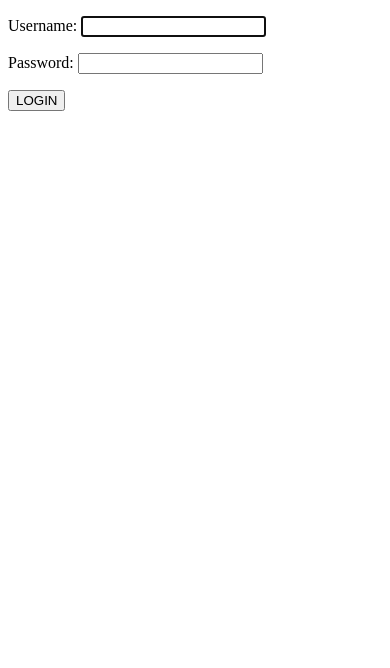
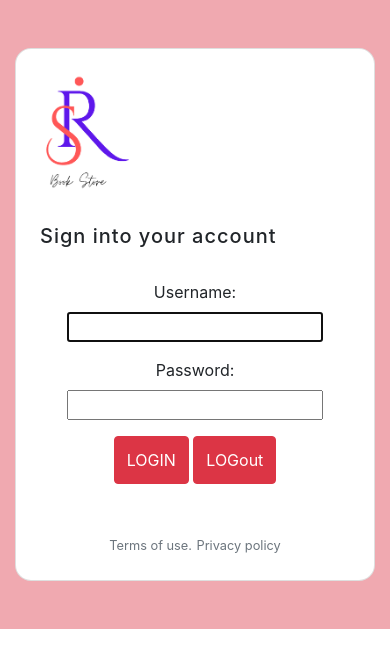
Before and after one commit to salmarazzaq/django-lib, a Django app: page /accounts/login/ in a window 390 px wide. Shown: the top 668 px of the page. Run offline with Django 3.2, Linux system fonts and the light colour scheme; parts of the project's set-up code (start-up, migrations or seed data) failed here and were passed over; some libraries are stand-ins or nearby versions.

Commit message:
Your commit message here

```diff
--- a/library/urls.py
+++ b/library/urls.py
@@ -19,27 +19,25 @@ from django.contrib import admin
 from django.urls import path,include
 from .feed import LatestEntriesFeed
 from management import views
+
+
 urlpatterns = [
 
     path('admin/', admin.site.urls),
     path('', views.index, name='index'),
     path('book/', views.BookListView, name='book'),
-    path('student/booklist', views.student_BookListView, name='bookstudent'),
+    path('book/issue', views.book_issue, name='book_issue'),
+    path('book/<int:pk>/requestissue/', views.student_request_issue, name='requestissue'),
     path('book/<int:pk>', views.BookDetailview, name='bookdetail'),
     path('book/create/', views.BookCreate, name='bookcreate'),
     path('book/<int:pk>/update/', views.BookUpdate, name='bookupdate'),
     path('book/<int:pk>/delete/', views.BookDelete, name='bookdelete'),
-
     path('student/<int:pk>/delete/', views.StudentDelete, name='studentdelete'),
     path('student/create/', views.StudentCreate, name='studentcreate'),
     path('student<int:pk>/update/', views.StudentUpdate, name='studentupdate'),
     path('student/<int:pk>', views.StudentDetail, name='studentdetail'),
     path('student/', views.StudentList, name='studentlist'),
-
-    path('book/<int:pk>/requestissue/', views.student_request_issue, name='requestissue'),
-
     path('feed/', LatestEntriesFeed(), name='feed'),
-
     path('rating/<int:pk>/update/', views.RatingUpdate, name='ratingupdate'),
     path('rating/<int:pk>/delete/', views.RatingDelete, name='ratingdelete'),
 
@@ -48,6 +46,4 @@ urlpatterns += [
     path('accounts/', include('django.contrib.auth.urls')),
 
 ]
-if settings.DEBUG:
-    urlpatterns += static(settings.MEDIA_URL,
-                          document_root=settings.MEDIA_ROOT)
+urlpatterns += static(settings.MEDIA_URL, document_root=settings.MEDIA_ROOT)
--- a/management/forms.py
+++ b/management/forms.py
@@ -14,7 +14,6 @@ class IssueForm(forms.ModelForm):
         model = Issue
         exclude = ['issue_date', 'return_date']
 
-
 class StudentForm(forms.ModelForm):
     class Meta:
         model = Student
--- a/management/models.py
+++ b/management/models.py
@@ -2,7 +2,8 @@ from django.db import models
 from django.contrib.auth.models import User
 from django.urls import reverse
 from django.db.models.signals import post_save
-
+import datetime
+from django.utils import timezone
 
 
 class Book(models.Model):
@@ -13,7 +14,7 @@ class Book(models.Model):
                             help_text='13 Character <a href="https://www.isbn-international.org/content/what-isbn">ISBN number</a>')
     total_copies = models.IntegerField(null=True)
     available_copies = models.IntegerField(null=True)
-    issue_date = models.DateTimeField(null=True)
+    issue_date = models.DateTimeField(null=True,auto_now_add=True)
     pic=models.ImageField(blank=True, null=True, upload_to='book_image')
     def get_absolute_url(self):
         return reverse('bookdetail', args=[str(self.id)])
@@ -46,6 +47,7 @@ class Issue(models.Model):
     return_date = models.DateTimeField(null=True,blank=True)
     def __str__(self):
         return self.student.name+'issued'+self.book.title
+
 class Reviews(models.Model):
     review = models.CharField( max_length=100 ,default="none")
     book = models.ForeignKey("Book", on_delete=models.CASCADE)
--- a/templates/management/booklist.html
+++ b/templates/management/booklist.html
@@ -4,8 +4,8 @@
 
 
     <div class="form-group">
-    <input type="text" class="col-5  form-control-lg"  placeholder="enter book title or something " name="q" type="text"/>
-    <button type="button"  class="btn btn-success form-control-lg" onclick="searchform.submit()">Search</button>
+    <input type="text" class="col-5  form-control-lg"  placeholder="enter book title or something " name="q" type="text";/>
+    <button type="button"  class="btn btn-danger form-control-lg" onclick="searchform.submit()" style='border-radius:50%'>Search</button>
         </div>
 </form>
    </center>
--- a/templates/registration/login.html
+++ b/templates/registration/login.html
@@ -1,15 +1,58 @@
 <!DOCTYPE html>
 <html lang="en" dir="ltr">
   <head>
+
+    {% load staticfiles %}
+    {% block title %}<title>bk STORE</title>{% endblock %}
+
+    <link rel="stylesheet" href="https://stackpath.bootstrapcdn.com/bootstrap/4.1.3/css/bootstrap.min.css"
+          integrity="sha384-MCw98/SFnGE8fJT3GXwEOngsV7Zt27NXFoaoApmYm81iuXoPkFOJwJ8ERdknLPMO" crossorigin="anonymous">
+
+    <link rel="stylesheet" href="https://maxcdn.bootstrapcdn.com/font-awesome/4.4.0/css/font-awesome.min.css">
+
     <meta charset="utf-8">
-    <title></title>
-  </head>
+
+</head>
   <body>
+    <section class="vh-100" style="background-color: #f0a9b0;">
+      <div class="container py-5 h-100">
+        <div class="row d-flex justify-content-center align-items-center h-100">
+          <div class="col col-xl-10">
+            <div class="card" style="border-radius: 1rem;">
+              <div class="row g-0">
+                <div class="col-md-6 col-lg-5 d-none d-md-block">
+                  <img src="{% static 'bkg - Copy.jpg' %}"
+                    alt="login form" class="img-fluid" style="border-radius: 1rem 0 0 1rem;" />
+                </div>
+                <div class="col-md-6 col-lg-7 d-flex align-items-center">
+                  <div class="card-body p-4 p-lg-5 text-black">
     <form class=""  method="post">
+      <div class="d-flex align-items-center mb-3 pb-1">
+
+        <center> <img src="{% static 'bk1.PNG' %}"
+          alt="Logo" style="width:100px; border-radius:20%;"></center>
+      </div>
+      <h5 class="fw-normal mb-3 pb-3" style="letter-spacing: 1px;">Sign into your account</h5>
+      <center>
       {{form.as_p}}
       {% csrf_token %}
 
-    <a href={% url "book" %}><button type="submit" name="button">LOGIN</button></a>
-    </form>
+    <a href={% url "book" %}><button type="button"  class="btn btn-danger form-control-lg" onclick="searchform.submit()" >LOGIN</button></a>
+    <a href="#logout.html"><button type="button"  class="btn btn-danger form-control-lg" onclick="searchform.submit()" >LOGout</button></a>
+     {% comment %} <a href="#logout.html"
+        style="color: #393f81;">logout</a><br> {% endcomment %}
+        <br>
+        <br>
+        <br>
+    <a href="#!" class="small text-muted">Terms of use.</a>
+    <a href="#!" class="small text-muted">Privacy policy</a>
+  </form>
+
+</div>
+</div>
+</div>
+</div>
+  </center>
+    </form></div>
   </body>
 </html>
```
Also changed, not shown: management/views.py (+38 -24 lines), templates/base_generic.html (+9 -6 lines), templates/management/form.html (+5 -2 lines), templates/management/index.html (+5 -2 lines), templates/registration/logout.html (added, +9 -0 lines), db.sqlite3, management/migrations/0005_auto_20231128_1013.py (deleted), management/migrations/0005_auto_20231206_1140.py (added), management/migrations/0006_auto_20231201_0953.py (deleted), management/migrations/0006_auto_20231206_1152.py (added), management/migrations/0007_auto_20231201_1014.py (deleted), media/book_image/R_fI15FWz.jpeg (added), media/book_image/bk1.PNG (added), static/bk1.PNG (added), 1 more files.
